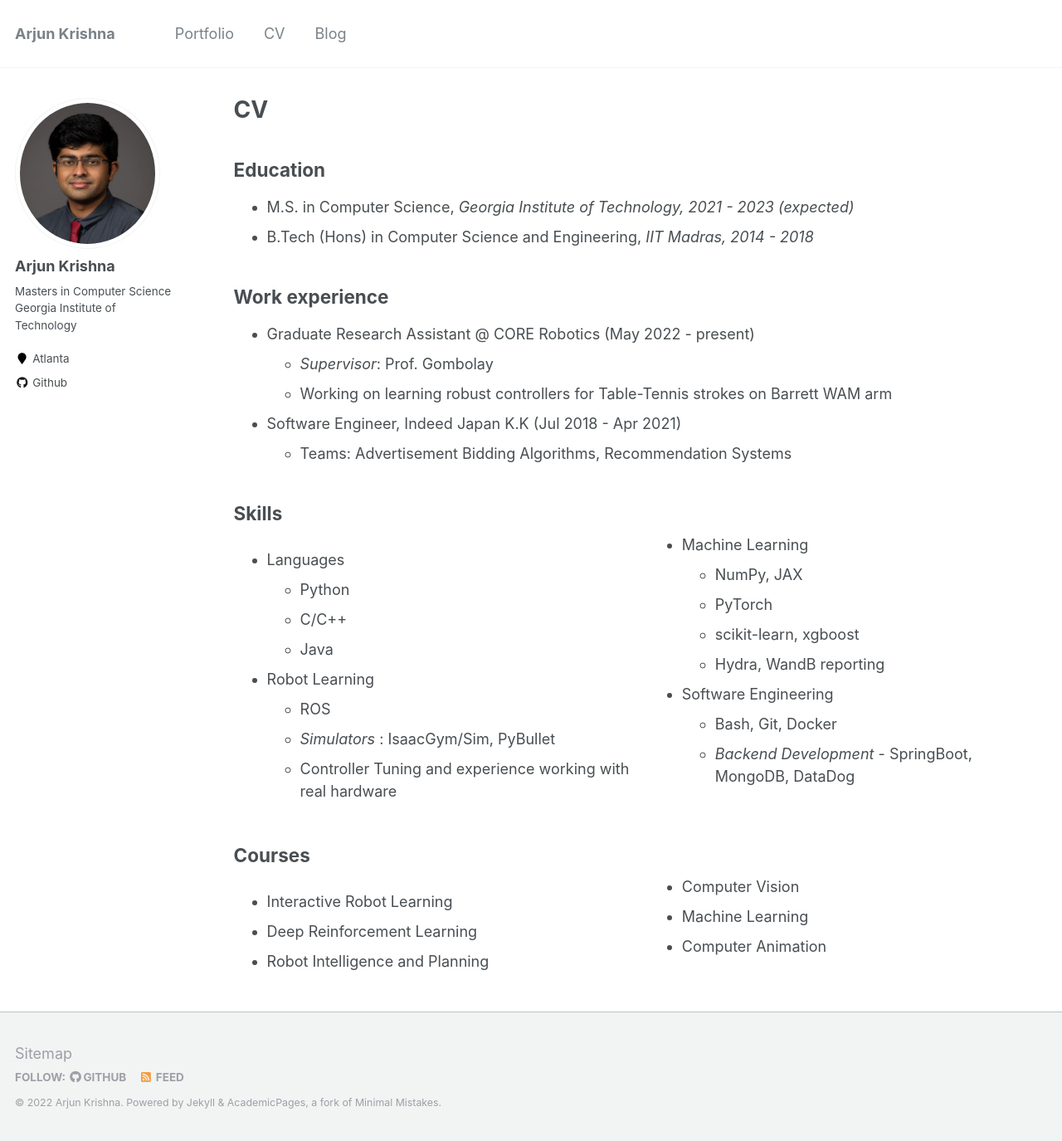
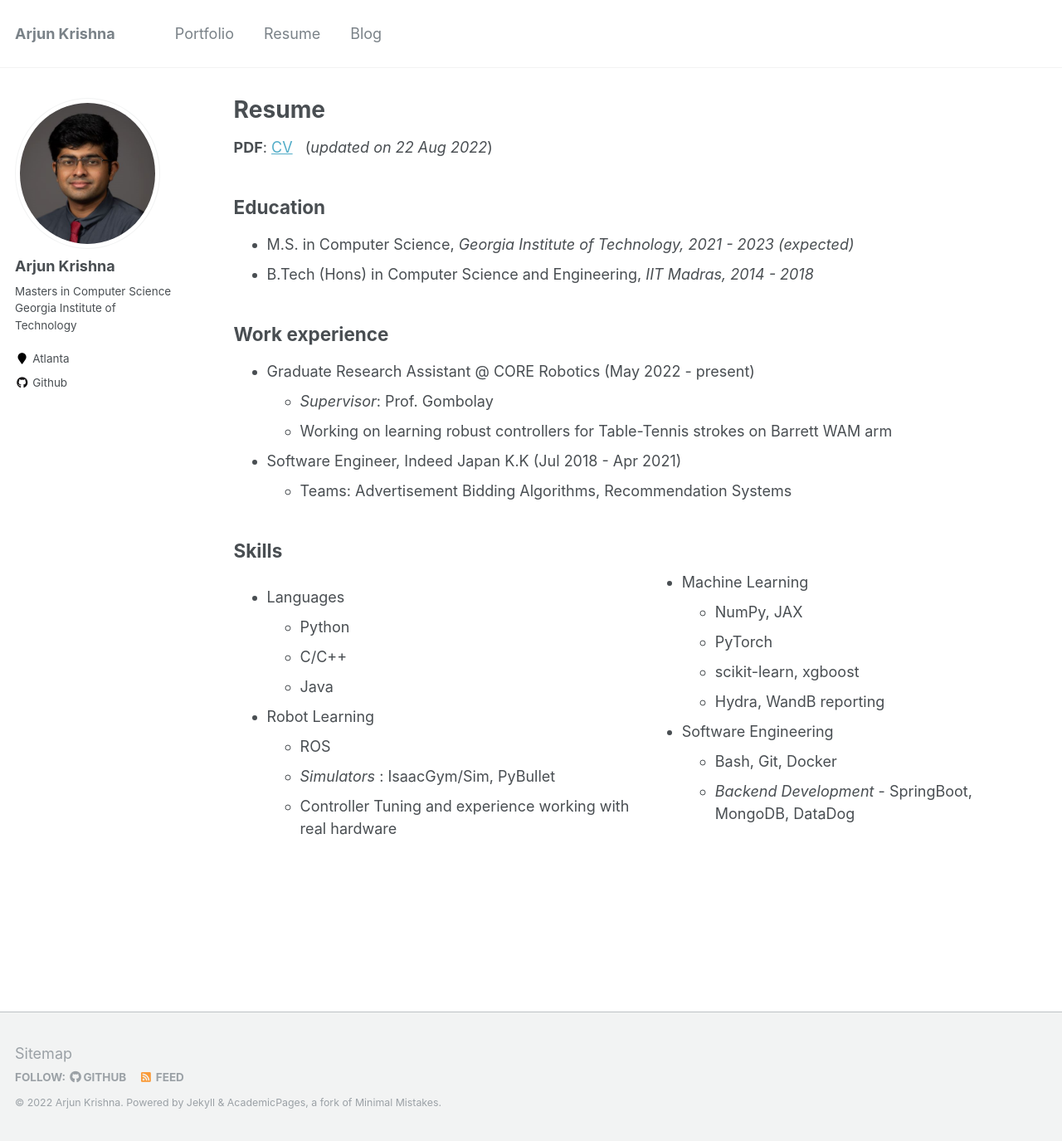
Before and after one commit to arjun-krishna/arjun-krishna.github.io, a Jekyll site: the page built from _pages/resume.md, in a window 1280 px wide and 1375 px high. Shown: the whole window at 83% size. Built offline with Jekyll 4.4.1, drawn with Linux system fonts in a browser that asks for light colours.

Commit message:
update resume

```diff
--- a/_data/navigation.yml
+++ b/_data/navigation.yml
@@ -13,8 +13,8 @@
     url: /portfolio/
 
 
-  - title: "CV"
-    url: /cv/
+  - title: "Resume"
+    url: /resume/
 
   # - title: "Guide"
   #   url: /markdown/
--- a/_pages/cv.md
+++ b/_pages/resume.md
@@ -1,13 +1,16 @@
 ---
 layout: archive
-title: "CV"
-permalink: /cv/
+title: "Resume"
+permalink: /resume/
 author_profile: true
 redirect_from:
   - /resume
+  - /cv
 ---
-
-{% include base_path %}
+<p style="text-align:left">
+  <b>PDF</b>: <a href="www.google.com">CV</a>
+  <span style="margin-left:10px">(<i>updated on 22 Aug 2022</i>)</span>
+</p>
 
 Education
 -----------
@@ -54,6 +57,7 @@
 </ul>
 </div>
 
+<!--
 Courses
 --------
 
@@ -68,7 +72,6 @@
   </ul>
 </div>
 
-<!--
 Publications
 ======
   <ul>{% for post in site.publications %}
```
